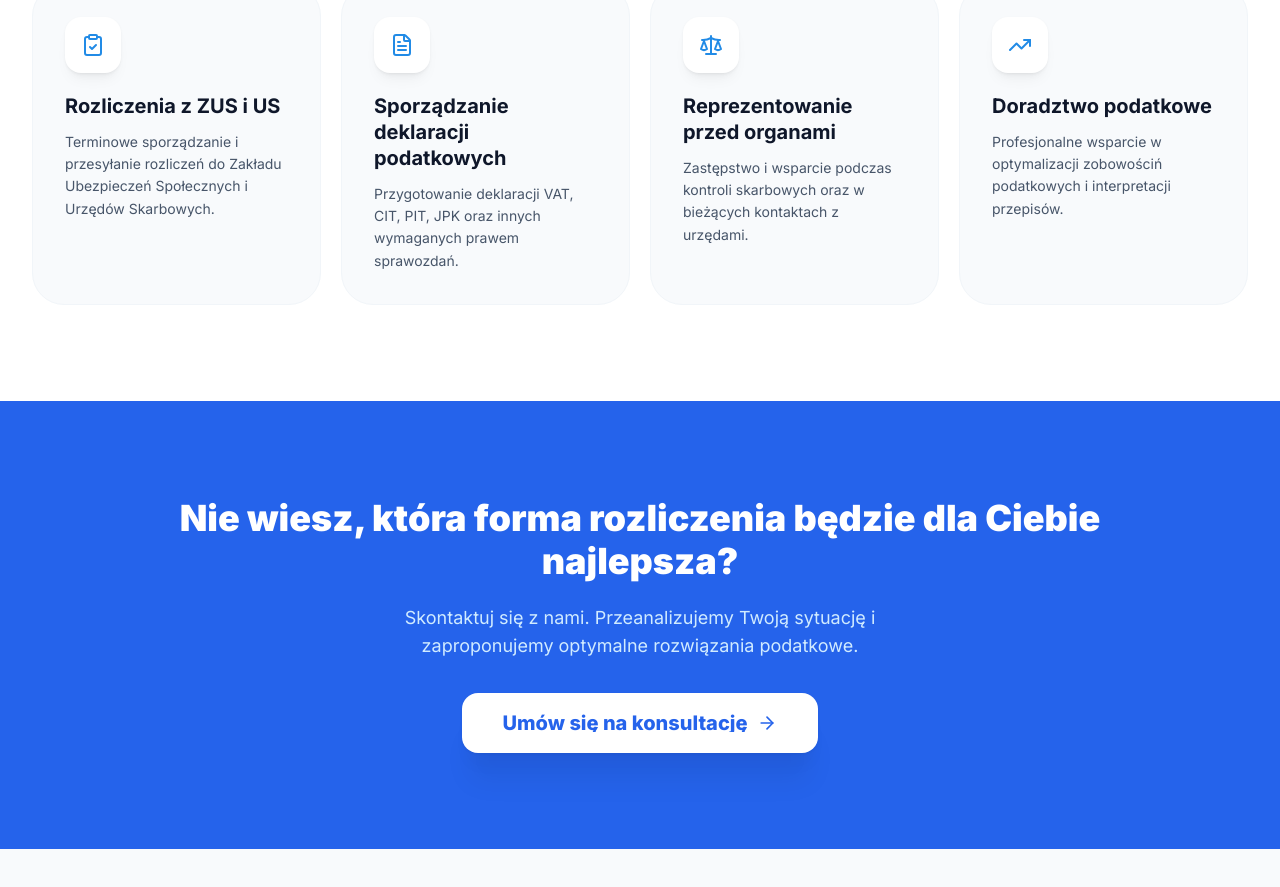
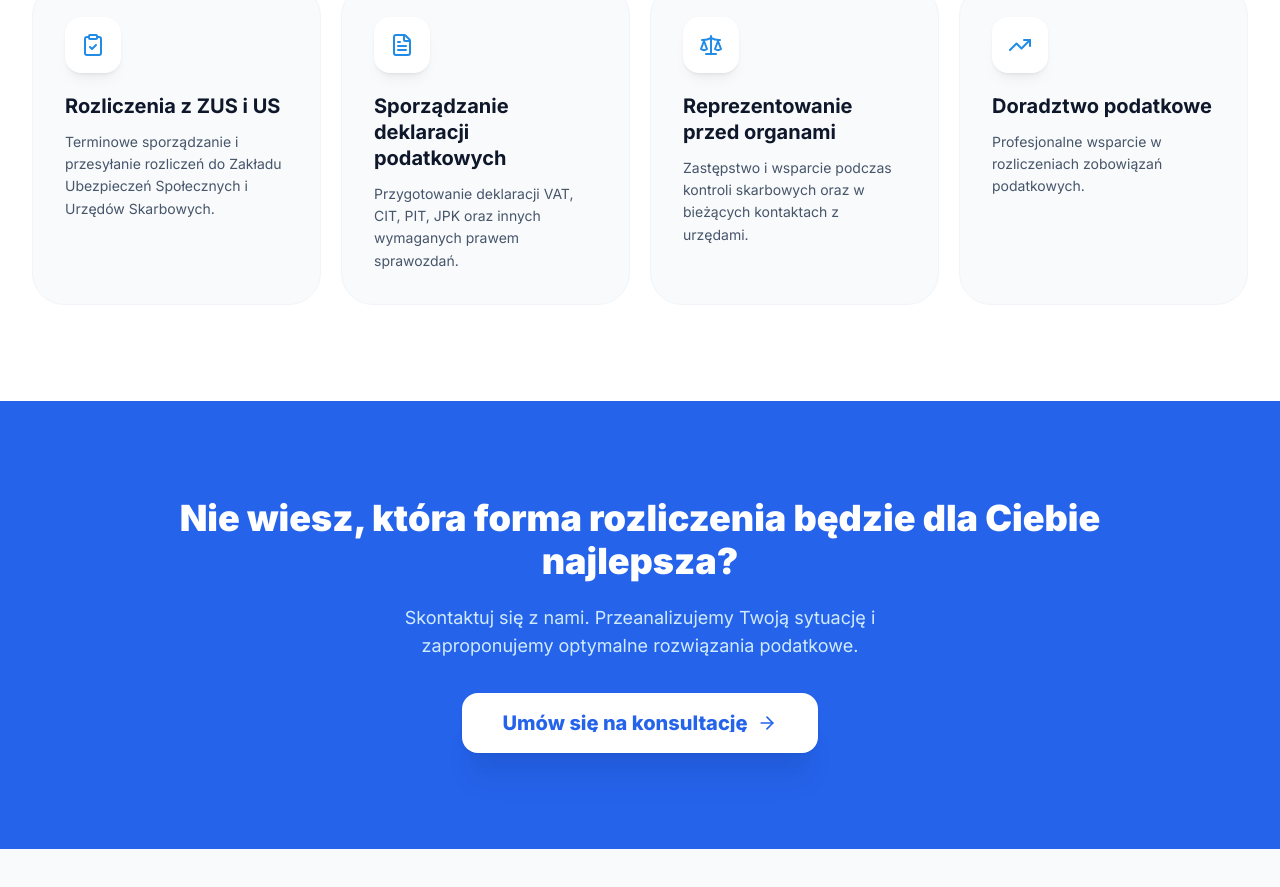
Before and after one commit to sylwek-tewu/tewu-webiste, a Next.js app: page /uslugi in a window 1280 px wide. Shown: the part 876-1763 px from the top of the page. Built offline with nearby package versions, Linux system fonts and the light colour scheme.

Commit message:
Update PDF URLs in CertificatesClient and refine Hero component text for clarity

```diff
--- a/src/app/certyfikaty/CertificatesClient.tsx
+++ b/src/app/certyfikaty/CertificatesClient.tsx
@@ -8,13 +8,13 @@ const certs = [
         url: '/img/cert.png',
         title: 'Certyfikat Księgowy',
         desc: 'Sylwester Wrzeszcz',
-        pdfUrl: '/pdfs/swiadectwo_kwalifikacyjne_t_ugha.pdf'
+        pdfUrl: '/pdfs/certyfikat_sw_kolor.pdf'
     },
     {
         url: '/img/library.png',
         title: 'Certyfikat Księgowy',
         desc: 'Tamara Ugha',
-        pdfUrl: '/pdfs/certyfikat_sw_kolor.pdf'
+        pdfUrl: '/pdfs/swiadectwo_kwalifikacyjne_t_ugha.pdf'
     }
 ];
 
--- a/src/components/home/Hero.tsx
+++ b/src/components/home/Hero.tsx
@@ -28,7 +28,7 @@ export function Hero() {
                                 </Title>
 
                                 <Text size="xl" c="slate.6" lh={1.6} maw={512}>
-                                    Zajmij się rozwojem swojej firmy, a weźmiemy na siebie formalności. Profesjonalne wsparcie księgowe dla biznesu w TEWU.
+                                    Zajmij się rozwojem swojej firmy, a my weźmiemy na siebie formalności. Profesjonalne wsparcie księgowe dla biznesu w TEWU.
                                 </Text>
 
                                 <Group gap="md" pt="md">
--- a/src/constants.tsx
+++ b/src/constants.tsx
@@ -125,7 +125,7 @@ export const SERVICES: Service[] = [
   {
     id: 'doradztwo',
     title: 'Doradztwo podatkowe',
-    description: 'Profesjonalne wsparcie w optymalizacji zobowościń podatkowych i interpretacji przepisów.',
+    description: 'Profesjonalne wsparcie w rozliczeniach zobowiązań podatkowych.',
     icon: <TrendingUp size={24} />,
     features: [
       "Wybór optymalnej formy opodatkowania",
```
